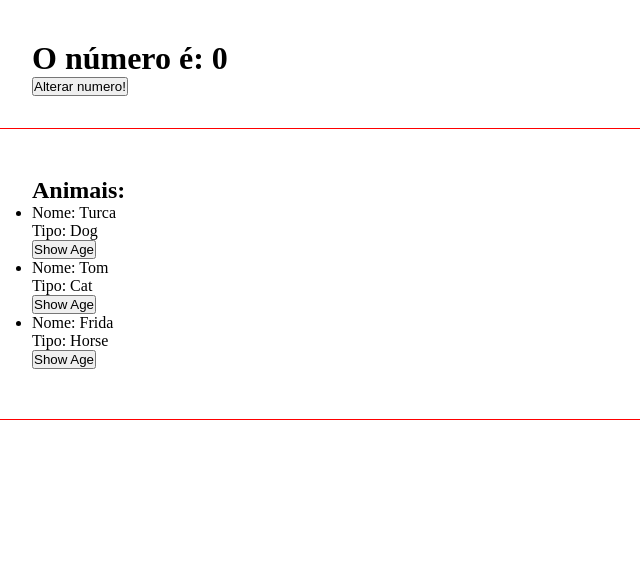
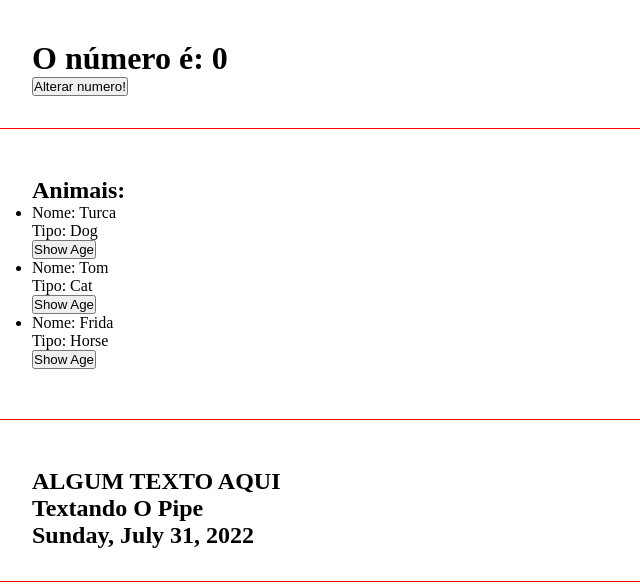
Before and after one commit to robinhosz/course-angular, an Angular app: page / in a window 1280 px wide. Shown: the part 867-1453 px from the top of the page, without its empty margins (0-640 px from the left). Built offline with nearby package versions, Linux system fonts and the light colour scheme.

Commit message:
feat: pipe operators

```diff
--- a/src/app/app.component.html
+++ b/src/app/app.component.html
@@ -7,3 +7,4 @@
 <app-events></app-events>
 <app-emitter></app-emitter>
 <app-list-render></app-list-render>
+<app-pipes-class></app-pipes-class>
--- a/src/app/app.module.ts
+++ b/src/app/app.module.ts
@@ -10,6 +10,8 @@ import { EventsComponent } from './components/events/events.component';
 import { EmitterComponent } from './components/emitter/emitter.component';
 import { ChangeNumberComponent } from './components/change-number/change-number.component';
 import { ListRenderComponent } from './components/list-render/list-render.component';
+import { PipesClassComponent } from './components/pipes-class/pipes-class.component';
+
 
 @NgModule({
   declarations: [
@@ -22,6 +24,7 @@ import { ListRenderComponent } from './components/list-render/list-render.compon
     EmitterComponent,
     ChangeNumberComponent,
     ListRenderComponent,
+    PipesClassComponent,
   ],
   imports: [
     BrowserModule
--- /dev/null
+++ b/src/app/components/pipes-class/pipes-class.component.html
@@ -0,0 +1,5 @@
+<div class="class">
+    <h2>{{"Algum texto aqui" |uppercase}}</h2>
+    <h2>{{someText |titlecase}}</h2>
+    <h2>{{today |date: "fullDate"}}</h2>
+</div>
--- /dev/null
+++ b/src/app/components/pipes-class/pipes-class.component.ts
@@ -0,0 +1,19 @@
+import { Component, OnInit } from '@angular/core';
+
+@Component({
+  selector: 'app-pipes-class',
+  templateUrl: './pipes-class.component.html',
+  styleUrls: ['./pipes-class.component.css']
+})
+export class PipesClassComponent implements OnInit {
+
+  someText = "TEXTANDO O PIPE";
+
+  today = new Date();
+
+  constructor() { }
+
+  ngOnInit(): void {
+  }
+
+}
```
Also changed, not shown: src/app/components/pipes-class/pipes-class.component.css (added), 1 other file (tests, documents, lock files or other folders).
